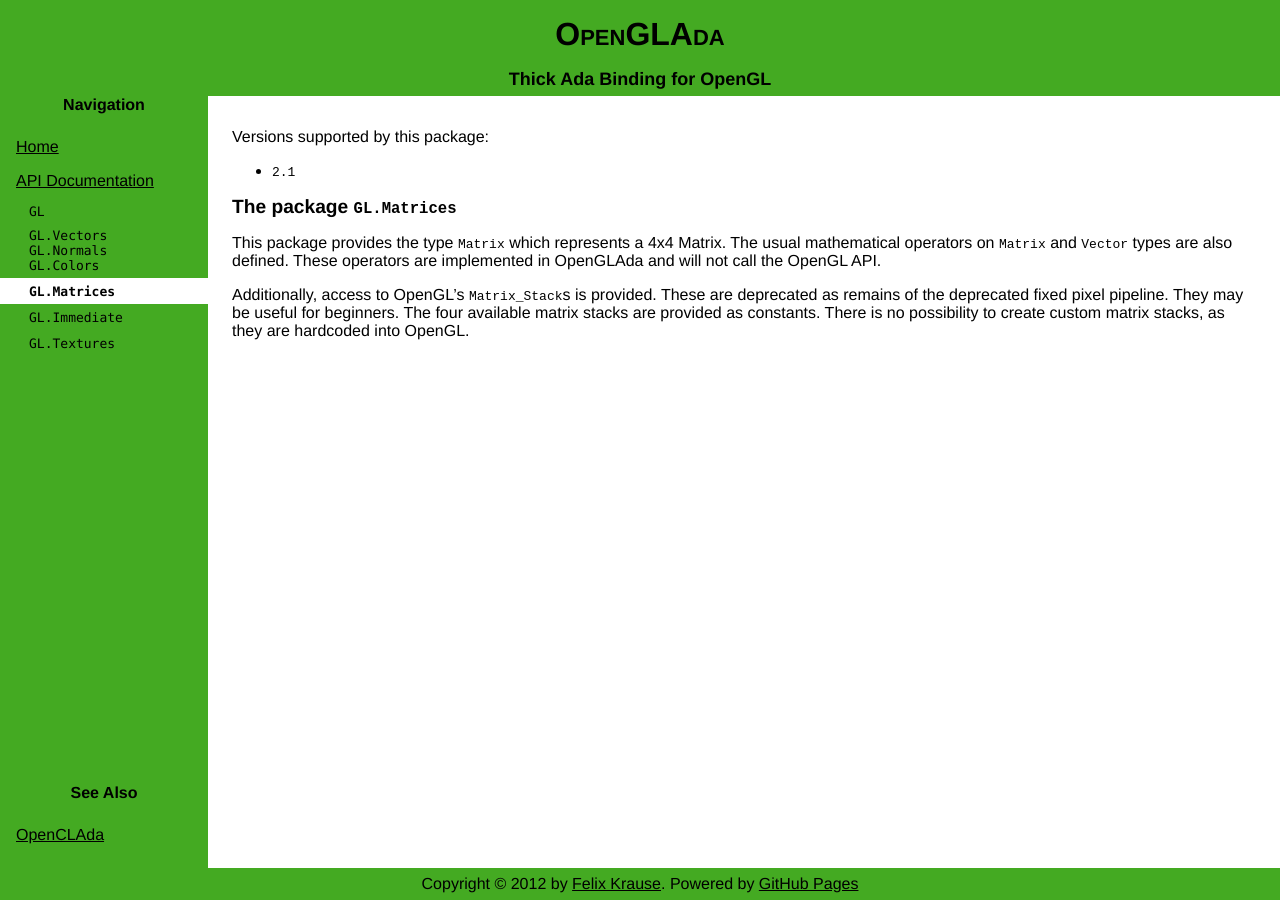
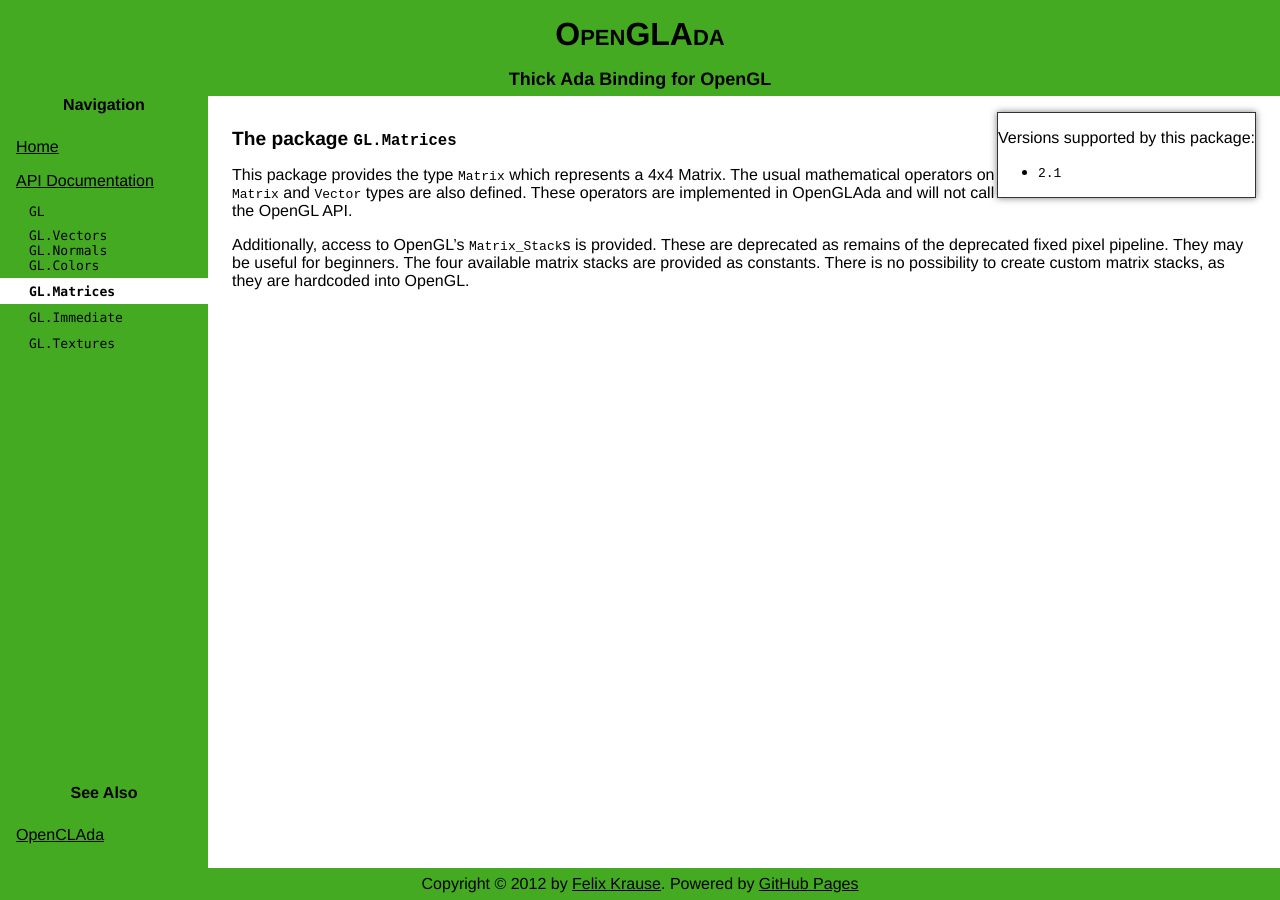
Before and after one commit to flyx/OpenGLAda, a Jekyll site: the page built from doc/GL.Matrices.md, in a window 1280 px wide. Built offline with Jekyll 4.4.1, drawn with Linux system fonts in a browser that asks for light colours.

Commit message:
Style for version div

```diff
--- a/css/main.css
+++ b/css/main.css
@@ -136,6 +136,13 @@
 
 /* Content Style */
 
+body > article .versions {
+	float: right;
+	border: 1px solid #333;
+	box-shadow: 0 0 7px rgba(0, 0, 0, 0.5);
+}
+
+
 body > article h1 {
 	font-size: larger;
 }
```
